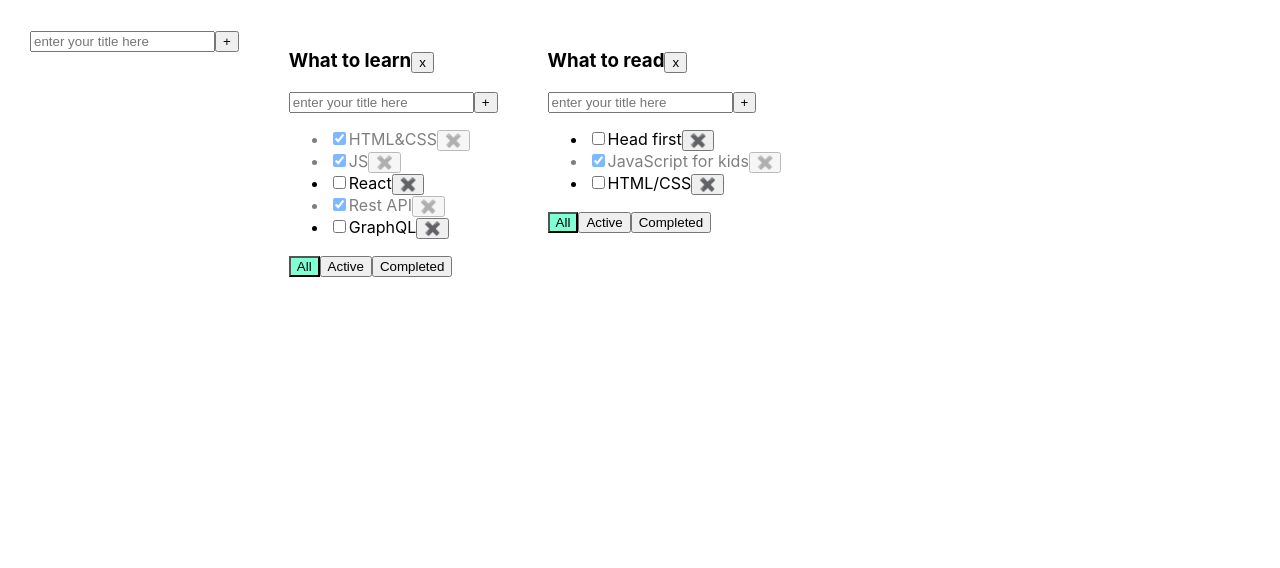
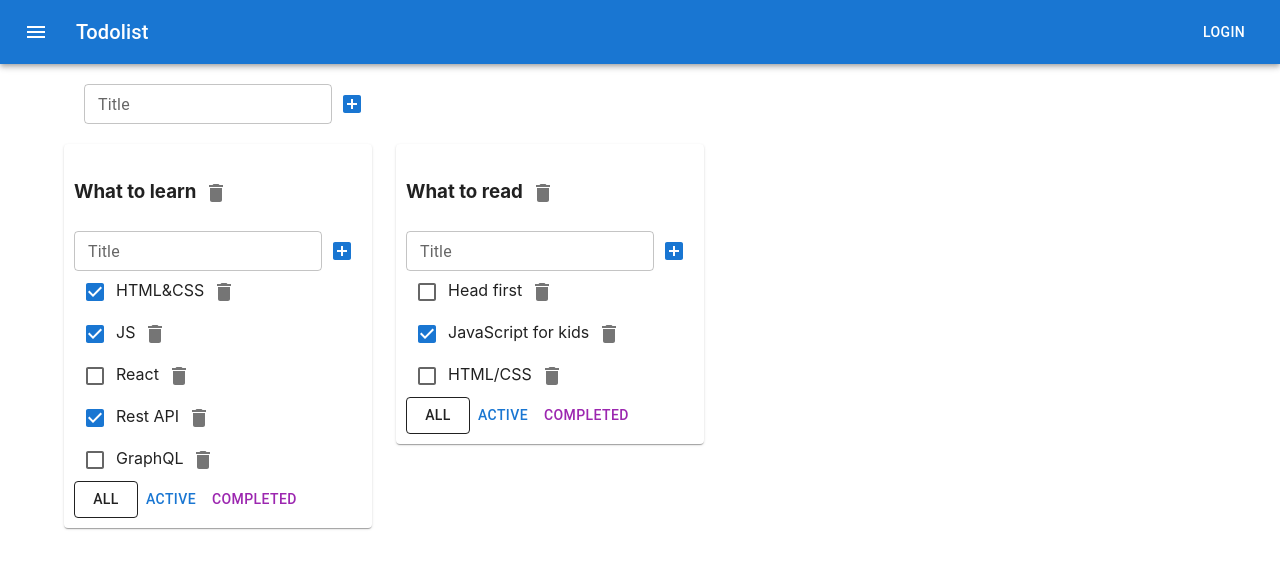
Before and after one commit to AnnaSlivankova/todolist_project, a React (Create React App) app: page / in a window 1280 px wide. Shown: the top 568 px of the page. Built offline with nearby package versions, Linux system fonts and the light colour scheme.

Commit message:
18.01.2023 (week 3 tuesday) Перевод проекта на Material UI. Добавлена компонента Header (без функционала).

```diff
--- a/package.json
+++ b/package.json
@@ -3,6 +3,10 @@
   "version": "0.1.0",
   "private": true,
   "dependencies": {
+    "@emotion/react": "^11.10.5",
+    "@emotion/styled": "^11.10.5",
+    "@mui/icons-material": "^5.11.0",
+    "@mui/material": "^5.11.4",
     "@testing-library/jest-dom": "^5.14.1",
     "@testing-library/react": "^13.0.0",
     "@testing-library/user-event": "^13.2.1",
--- a/src/AddItemForm.tsx
+++ b/src/AddItemForm.tsx
@@ -1,4 +1,6 @@
 import React, {useState, ChangeEvent, KeyboardEvent} from 'react';
+import {IconButton, TextField} from "@mui/material";
+import AddBoxIcon from '@mui/icons-material/AddBox';
 
 export type AddItemFormPropsType = {
     addItem: (title: string) => void
@@ -29,13 +31,17 @@
 
     return (
         <div>
-            <input value={title}
-                   onChange={onChangeHandler}
-                   onKeyDown={onKeyDownHandler}
-                   placeholder="enter your title here"
-                   className={error ? "error" : ""}/>
-            <button onClick={addItem}>+</button>
-            {error && <div className="error-message">{error}</div>}
+            <TextField variant='outlined'
+                       size='small'
+                       value={title}
+                       onChange={onChangeHandler}
+                       onKeyDown={onKeyDownHandler}
+                       placeholder="enter your title here"
+                       error={!!error}
+                       label='Title'
+                       helperText={error}
+            />
+            <IconButton color='primary' onClick={addItem}><AddBoxIcon/></IconButton>
         </div>
     );
 }
--- a/src/App.css
+++ b/src/App.css
@@ -1,24 +1,24 @@
-.App {
-    padding: 30px;
-    display: flex;
-}
+/*.App {*/
+/*    padding: 30px;*/
+/*    display: flex;*/
+/*}*/
 
-.App > div {
-    margin-right: 50px;
-}
+/*.App > div {*/
+/*    margin-right: 50px;*/
+/*}*/
 
-.error {
-    border: red 1px solid;
-}
+/*.error {*/
+/*    border: red 1px solid;*/
+/*}*/
 
-.error-message {
-    color: red;
-}
+/*.error-message {*/
+/*    color: red;*/
+/*}*/
 
-.active-filter {
-    background-color: aquamarine;
-}
+/*.active-filter {*/
+/*    background-color: aquamarine;*/
+/*}*/
 
-.is-done {
-    opacity: 0.5;
-}
+/*.is-done {*/
+/*    opacity: 0.5;*/
+/*}*/
--- a/src/App.tsx
+++ b/src/App.tsx
@@ -3,6 +3,8 @@
 import './App.css';
 import {TasksType, TodoList} from "./ToDoList";
 import {AddItemForm} from "./AddItemForm";
+import Header from "./Header";
+import {Container, Grid, Paper} from "@mui/material";
 
 export type FilterValueType = 'all' | 'active' | 'completed'
 export type TodolistType = {
@@ -65,7 +67,7 @@
     function changeTaskTitle(taskId: string, newTitle: string, todolistId: string) {
         let todolistTasks = tasks[todolistId]
         let task = todolistTasks.find(t => t.id === taskId)
-        if(task) {
+        if (task) {
             task.title = newTitle
             setTasks({...tasks})
         }
@@ -94,7 +96,7 @@
 
     function changeTodolistTitle(newTitle: string, todolistId: string) {
         const todolist = todolists.find(tl => tl.id === todolistId)
-        if(todolist) {
+        if (todolist) {
             todolist.title = newTitle
             setTodolists([...todolists])
         }
@@ -102,7 +104,12 @@
 
     return (
         <div className="App">
+            <Header/>
+            <Container fixed>
+                <Grid container style={{padding: '20px'}}>
                     <AddItemForm addItem={addTodolist}/>
+                </Grid>
+                <Grid container spacing={3}>
                     {
                         todolists.map(todolists => {
                             let allTodolistTasks = tasks[todolists.id]
@@ -115,7 +122,9 @@
                                 tasksForTodolist = allTodolistTasks.filter(t => t.isDone)
                             }
 
-                    return <TodoList key={todolists.id}
+                            return <Grid item>
+                                <Paper style={{padding: '10px'}}>
+                                    <TodoList key={todolists.id}
                                               id={todolists.id}
                                               title={todolists.title}
                                               tasks={tasksForTodolist}
@@ -128,8 +137,12 @@
                                               changeTaskTitle={changeTaskTitle}
                                               changeTodolistTitle={changeTodolistTitle}
                                     />
+                                </Paper>
+                            </Grid>
                         })
                     }
+                </Grid>
+            </Container>
         </div>
     );
 }
--- a/src/EditableSpan.tsx
+++ b/src/EditableSpan.tsx
@@ -1,4 +1,5 @@
 import React, {ChangeEvent, useState} from 'react';
+import {TextField} from "@mui/material";
 
 type EditableSpanPropsType = {
     value: string
@@ -25,7 +26,7 @@
 
     return (
         editMode
-            ? <input value={title} onChange={changeTitle} autoFocus onBlur={activateViewMode}/>
+            ? <TextField variant='outlined' size='small' value={title} onChange={changeTitle} autoFocus onBlur={activateViewMode}/>
             : <span onDoubleClick={activateEditMode}>{props.value}</span>
     );
 };
--- /dev/null
+++ b/src/Header.tsx
@@ -0,0 +1,32 @@
+import * as React from 'react';
+import AppBar from '@mui/material/AppBar';
+import Box from '@mui/material/Box';
+import Toolbar from '@mui/material/Toolbar';
+import Typography from '@mui/material/Typography';
+import Button from '@mui/material/Button';
+import IconButton from '@mui/material/IconButton';
+import MenuIcon from '@mui/icons-material/Menu';
+
+export default function Header() {
+    return (
+        <Box sx={{ flexGrow: 1 }}>
+            <AppBar position="static">
+                <Toolbar>
+                    <IconButton
+                        size="large"
+                        edge="start"
+                        color="inherit"
+                        aria-label="menu"
+                        sx={{ mr: 2 }}
+                    >
+                        <MenuIcon />
+                    </IconButton>
+                    <Typography variant="h6" component="div" sx={{ flexGrow: 1 }}>
+                        Todolist
+                    </Typography>
+                    <Button color="inherit">Login</Button>
+                </Toolbar>
+            </AppBar>
+        </Box>
+    );
+}
--- a/src/ToDoList.tsx
+++ b/src/ToDoList.tsx
@@ -1,7 +1,9 @@
-import React, {useState, ChangeEvent, KeyboardEvent, MouseEvent, MouseEventHandler} from 'react';
+import React, {ChangeEvent, MouseEvent} from 'react';
 import {FilterValueType} from "./App";
 import {AddItemForm} from "./AddItemForm";
 import EditableSpan from "./EditableSpan";
+import {Button, Checkbox, IconButton} from "@mui/material";
+import {Delete} from "@mui/icons-material";
 
 export type TasksType = {
     id: string
@@ -43,10 +45,10 @@
     return (
         <div>
             <h3><EditableSpan value={props.title} onChange={changeTodolistTitle}/>
-                <button onClick={removeTodolist}>x</button>
+                <IconButton onClick={removeTodolist}><Delete/></IconButton>
             </h3>
             <AddItemForm addItem={addTask}/>
-            <ul>
+            <div>
                 {props.tasks.map((t) => {
                         const onClickHandler = () => props.removeTask(t.id, props.id)
                         const onChangeHandler = (e: ChangeEvent<HTMLInputElement>) => {
@@ -58,26 +60,28 @@
                         }
 
                         return (
-                            <li key={t.id} className={t.isDone ? "is-done" : ""}>
-                                <input type="checkbox" checked={t.isDone} onChange={onChangeHandler}/>
+                            <div key={t.id} className={t.isDone ? "is-done" : ""}>
+                                <Checkbox color='primary' checked={t.isDone} onChange={onChangeHandler}/>
                                 <EditableSpan value={t.title} onChange={onTitleChangeHandler}/>
-                                <button onClick={onClickHandler}>✖️
-                                </button>
-                            </li>
+                                <IconButton onClick={onClickHandler}><Delete/></IconButton>
+                            </div>
                         )
                     }
                 )}
-            </ul>
+            </div>
             <div>
-                <button className={props.filter === "all" ? "active-filter" : ""}
-                        onClick={onClickButtonHandler('all', props.id)}>All
-                </button>
-                <button className={props.filter === "active" ? "active-filter" : ""}
-                        onClick={onClickButtonHandler('active', props.id)}>Active
-                </button>
-                <button className={props.filter === "completed" ? "active-filter" : ""}
-                        onClick={onClickButtonHandler('completed', props.id)}>Completed
-                </button>
+                <Button variant={props.filter === "all" ? "outlined" : "text"}
+                        onClick={onClickButtonHandler('all', props.id)}
+                        color='inherit'>All
+                </Button>
+                <Button variant={props.filter === "active" ? "outlined" : "text"}
+                        onClick={onClickButtonHandler('active', props.id)}
+                        color='primary'>Active
+                </Button>
+                <Button variant={props.filter === "completed" ? "outlined" : "text"}
+                        onClick={onClickButtonHandler('completed', props.id)}
+                        color='secondary'>Completed
+                </Button>
             </div>
 
         </div>
```
Also changed, not shown: 1 other file (tests, documents, lock files or other folders). Lines whose indentation alone changed are shown as unchanged.
